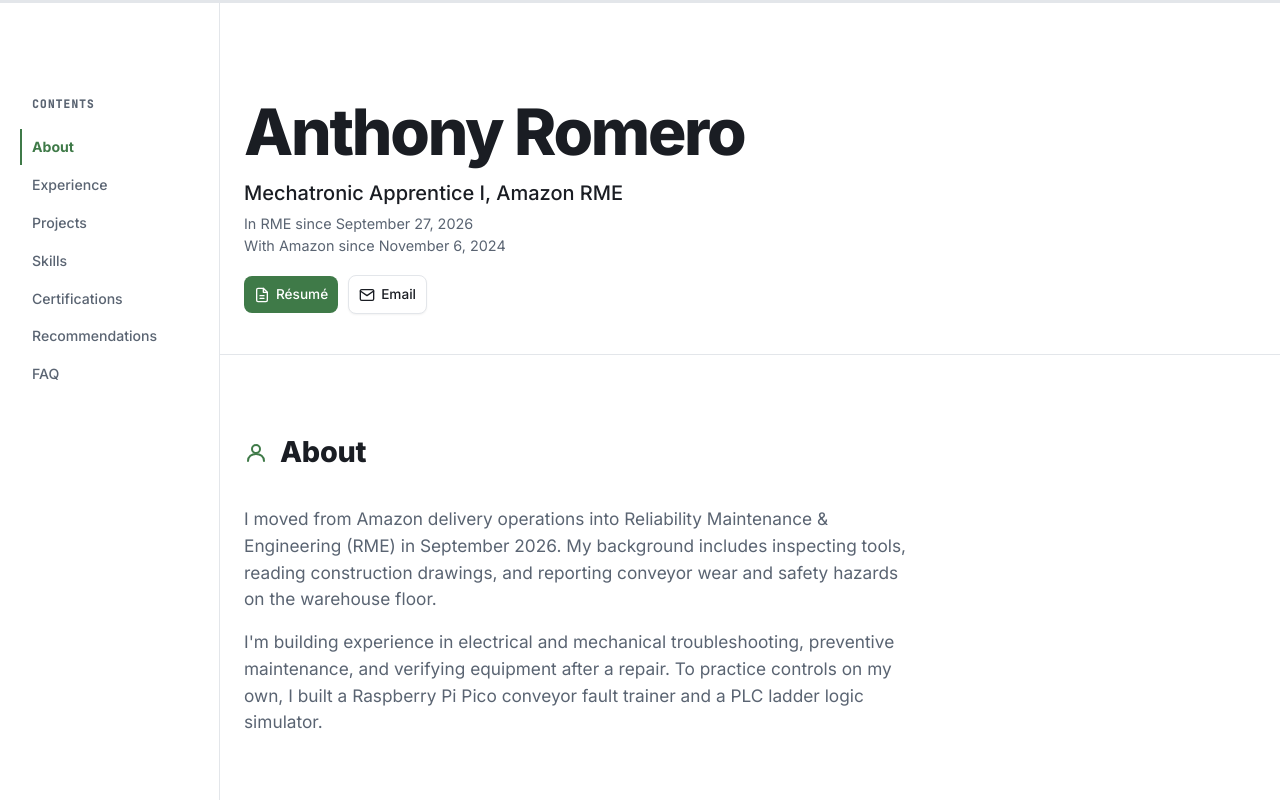
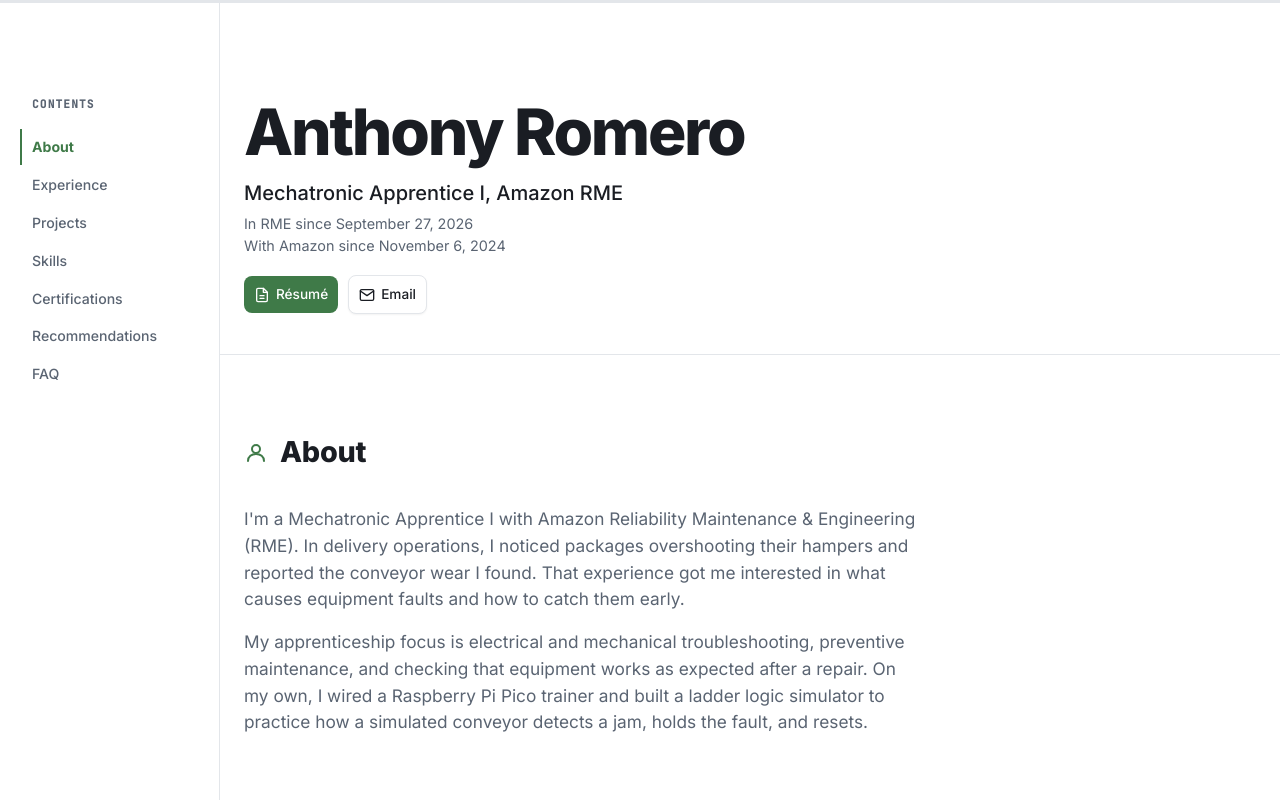
Before and after one commit to annromerk/annromerk.github.io, a React (Vite) app in the folder web/: page / in a window 1280 px wide. Shown: the top 802 px of the page. Built offline with nearby package versions, Linux system fonts and the light colour scheme.

Commit message:
Refine About for maintenance and controls roles

```diff
--- a/web/src/content/site.ts
+++ b/web/src/content/site.ts
@@ -9,8 +9,8 @@ export const tocItems = [
 ] as const;
 
 export const aboutParagraphs = [
-  `I moved from Amazon delivery operations into Reliability Maintenance & Engineering (RME) in September 2026. My background includes inspecting tools, reading construction drawings, and reporting conveyor wear and safety hazards on the warehouse floor.`,
-  `I'm building experience in electrical and mechanical troubleshooting, preventive maintenance, and verifying equipment after a repair. To practice controls on my own, I built a Raspberry Pi Pico conveyor fault trainer and a PLC ladder logic simulator.`,
+  `I'm a Mechatronic Apprentice I with Amazon Reliability Maintenance & Engineering (RME). In delivery operations, I noticed packages overshooting their hampers and reported the conveyor wear I found. That experience got me interested in what causes equipment faults and how to catch them early.`,
+  `My apprenticeship focus is electrical and mechanical troubleshooting, preventive maintenance, and checking that equipment works as expected after a repair. On my own, I wired a Raspberry Pi Pico trainer and built a ladder logic simulator to practice how a simulated conveyor detects a jam, holds the fault, and resets.`,
 ];
 
 export interface Recommendation {
```
